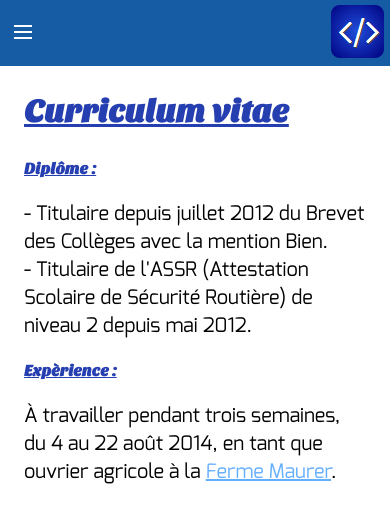
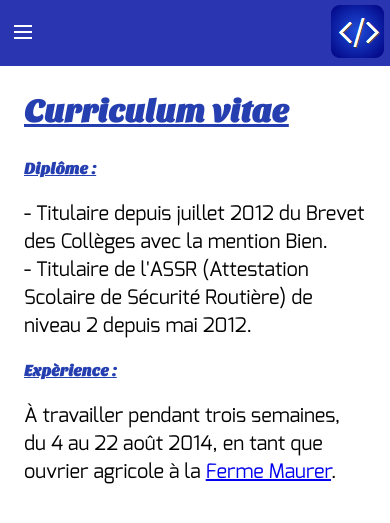
Before and after one commit to Oprax/site-isn, a PHP site: page /curriculum-vitae.php in a window 390 px wide. Shown: the top 523 px of the page. Run offline with PHP 8.4, Linux system fonts and the light colour scheme.

Commit message:
update responsive.css

```diff
--- a/static/css/responsive.css
+++ b/static/css/responsive.css
@@ -39,7 +39,7 @@ html, body {
 	line-height: 66px;
 	color: #FFFFFF;
 
-	background-color: #155CA4;
+	background-color: #2a36b1;
 }
 
 .header__logo {
@@ -132,7 +132,7 @@ html, body {
 		top: 0;
 		bottom: 0;
 
-		background-color: #155CA4;
+		background-color: #2a36b1;
 
 		-moz-transform: translateX(-250px);
 		-ms-transform: translateX(-250px);
--- a/static/css/style.css
+++ b/static/css/style.css
@@ -37,6 +37,10 @@
 
 }
 
+/*
+ * See material design : http://www.google.com/design/spec/style/color.html#color-ui-color-palette
+ */
+
 h1 {
 	color: #263FB0;
 	text-decoration: underline;
@@ -51,7 +55,7 @@ h2 {
 }
 
 a {
-    color: #64AFFF;
+    color: ;
 }
 
 a:hover {
```
